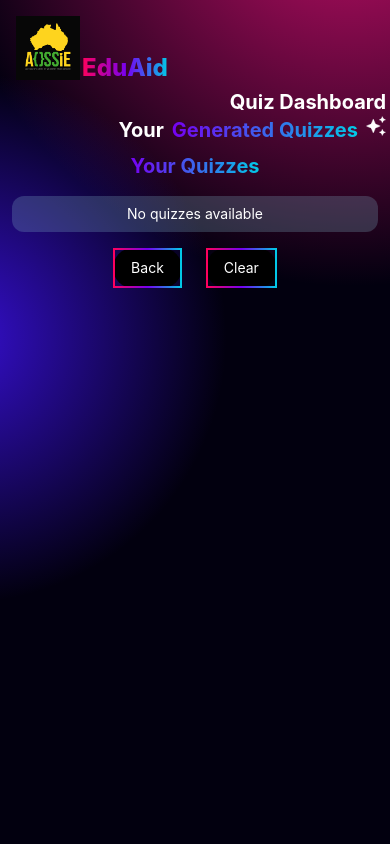
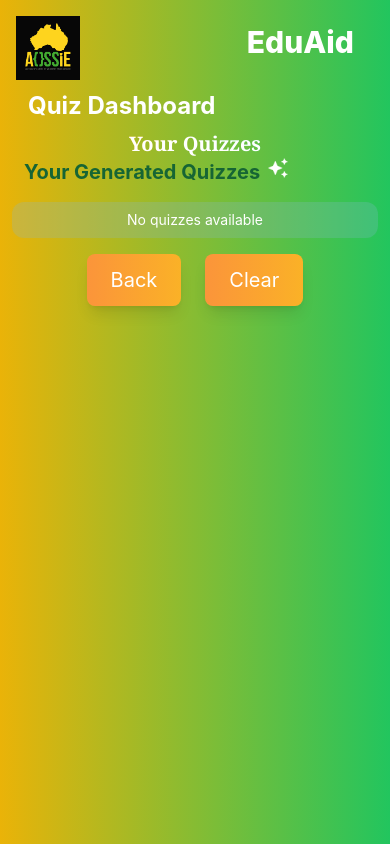
Before and after one commit to AOSSIE-Org/EduAid, a React (Create React App) app in the folder eduaid_web/: page /history in a window 390 px wide. Built offline with nearby package versions, Linux system fonts and the light colour scheme.

Commit message:
Refactor UI components for improved styling and responsiveness; update .gitignore to include sensitive files

```diff
--- a/eduaid_web/src/pages/Home.jsx
+++ b/eduaid_web/src/pages/Home.jsx
@@ -90,7 +90,7 @@ const Home = () => {
           <div className="flex justify-center gap-6 mb-6">
             <div className="mt-2 rounded-2xl">
               <a href="question-type">
-                <button className="items-center text-lg flex justify-center gap-4 text-white px-6 py-3 mx-auto mt-6 bg-gradient-to-r from-green-400 to-yellow-400 hover:from-yellow-500 hover:to-green-500 rounded-md shadow-lg hover:shadow-2xl transform hover:scale-105 transition-all duration-300">
+                <button className="items-center text-lg flex justify-center gap-4 text-white px-6 py-3 mx-auto mt-6 bg-gradient-to-r from-orange-400 to-yellow-400 hover:from-orange-600 hover:to-yellow-600 active:from-orange-800 active:to-yellow-800 rounded-md shadow-lg hover:shadow-2xl transform hover:scale-105 transition-all duration-300">
                   Let’s get Started
                   <img src={arrow} width={28} height={24} alt="" />
                 </button>
@@ -98,7 +98,7 @@ const Home = () => {
             </div>
             <div className="mt-2 rounded-2xl">
               <a href="history">
-                <button className="items-center text-lg flex justify-center gap-4 text-white px-6 py-3 mx-auto mt-6 bg-gradient-to-r from-green-400 to-yellow-400 hover:from-yellow-500 hover:to-green-500 rounded-md shadow-lg hover:shadow-2xl transform hover:scale-105 transition-all duration-300">
+                <button className="items-center text-lg flex justify-center gap-4 text-white px-6 py-3 mx-auto mt-6 bg-gradient-to-r from-orange-400 to-yellow-400 hover:from-orange-600 hover:to-yellow-600 active:from-orange-800 active:to-yellow-800 rounded-md shadow-lg hover:shadow-2xl transform hover:scale-105 transition-all duration-300">
                   Your previous Work!
                   <img src={arrow} width={28} height={24} alt="" />
                 </button>
--- a/eduaid_web/src/pages/Previous.jsx
+++ b/eduaid_web/src/pages/Previous.jsx
@@ -27,35 +27,31 @@ const Previous = () => {
   };
 
   return (
-    <div className="popup w-screen h-screen bg-[#02000F] flex flex-col justify-center items-center">
-      <div className="w-full h-full bg-cust bg-opacity-50 bg-custom-gradient">
+    <div className="popup w-screen h-screen bg-gradient-to-r from-yellow-500 to-green-500 flex flex-col justify-center items-center">
+      <div className="w-full h-full gap-[2px]">
         <a href="/">
           <div className="flex items-end gap-[2px]">
             <img src={logo} alt="logo" className="w-16 my-4 ml-4 block" />
-            <div className="text-2xl mb-3 font-extrabold">
-              <span className="bg-gradient-to-r from-[#FF005C] to-[#7600F2] text-transparent bg-clip-text">
-                Edu
-              </span>
-              <span className="bg-gradient-to-r from-[#7600F2] to-[#00CBE7] text-transparent bg-clip-text">
-                Aid
+            <div className="text-3xl absolute top-6 right-9 mb-3 font-extrabold">
+              <span className="text-white text-transparent bg-clip-text">
+                EduAid
               </span>
             </div>
           </div>
         </a>
-        <div className="text-right mt-[-8px] mx-1">
-          <div className="text-white text-xl font-bold">Quiz Dashboard</div>
-          <div className="text-white text-right justify-end flex gap-2 text-xl font-bold">
-            Your{" "}
-            <span className="bg-gradient-to-r from-[#7600F2] to-[#00CBE7] text-transparent bg-clip-text">
-              Generated Quizzes
-            </span>{" "}
-            <img className="h-[20px] w-[20px]" src={stars} alt="stars" />
+        <div className="mt-[-8px] mx-1">
+          <div className="text-white text-left text-2xl mt-[2px] mx-6 font-bold">
+            Quiz Dashboard
           </div>
         </div>
         <div className="text-center my-2 text-sm">
-          <span className="bg-gradient-to-r text-xl from-[#7600F2] text-center to-[#00CBE7] font-bold text-transparent bg-clip-text">
+          <span className="bg-gradient-to-r text-xl text-white font-serif font-bold text-transparent bg-clip-text">
             Your Quizzes
           </span>{" "}
+          <div className=" text-left text-green-800 mx-6 flex gap-2 text-xl font-bold">
+            Your Generated Quizzes
+            <img className="h-[20px] w-[20px]" src={stars} alt="stars" />
+          </div>
         </div>
         <div className="mx-3 my-4 p-2 bg-[#83b6cc40] rounded-xl h-68 overflow-y-auto ">
           {quizzes.length === 0 ? (
@@ -86,7 +82,7 @@ const Previous = () => {
           <div>
             <button
               onClick={handleBack}
-              className="bg-black items-center text-sm text-white px-4 py-2 mx-auto border-gradient"
+              className="bg-gradient-to-r from-orange-400 to-yellow-400 hover:from-orange-600 hover:to-yellow-600 active:from-orange-800 active:to-yellow-800 transform hover:scale-110 hover:shadow-lg hover:shadow-yellow-500/50 transition-all duration-300 text-xl text-white px-6 py-3 rounded-lg shadow-lg"
             >
               Back
             </button>
@@ -94,7 +90,7 @@ const Previous = () => {
           <div>
             <button
               onClick={handleClearQuizzes}
-              className="bg-black items-center text-sm text-white px-4 py-2 mx-auto border-gradient"
+              className="bg-gradient-to-r from-orange-400 to-yellow-400 hover:from-orange-600 hover:to-yellow-600 active:from-orange-800 active:to-yellow-800 transform hover:scale-110 hover:shadow-lg hover:shadow-yellow-500/50 transition-all duration-300 text-xl text-white px-6 py-3 rounded-lg shadow-lg"
             >
               Clear
             </button>
--- a/eduaid_web/src/pages/Text_Input.jsx
+++ b/eduaid_web/src/pages/Text_Input.jsx
@@ -276,14 +276,14 @@ const Text_Input = () => {
               +
             </button>
           </div>
-          <div className="text-center mt-2 mb-2">
+          <div className="text-center mt-2 mb-2 ">
             <select
               value={difficulty}
               onChange={handleDifficultyChange}
-              className="bg-[#3e5063] text-white text-lg rounded-xl p-2 outline-none"
+              className={difficulty === "Easy Difficulty" ? "bg-green-400 text-white text-lg rounded-xl p-2 outline-none cursor-pointer" : "bg-red-500 text-white text-lg cursor-pointer rounded-xl p-2 outline-none"}
             >
-              <option value="Easy Difficulty">Easy Difficulty</option>
-              <option value="Hard Difficulty">Hard Difficulty</option>
+              <option value="Easy Difficulty" className="bg-green-400">Easy Difficulty</option>
+              <option value="Hard Difficulty" className="bg-red-500">Hard Difficulty</option>
             </select>
           </div>
           <div className="flex gap-2">
@@ -291,7 +291,7 @@ const Text_Input = () => {
             <Switch
               onChange={toggleSwitch}
               checked={isToggleOn === 1}
-              onColor="#008080"
+              onColor="#FFA500"
               offColor="#3e5063"
               checkedIcon={false}
               uncheckedIcon={false}
```
Also changed, not shown: 2 other files (tests, documents, lock files or other folders).
